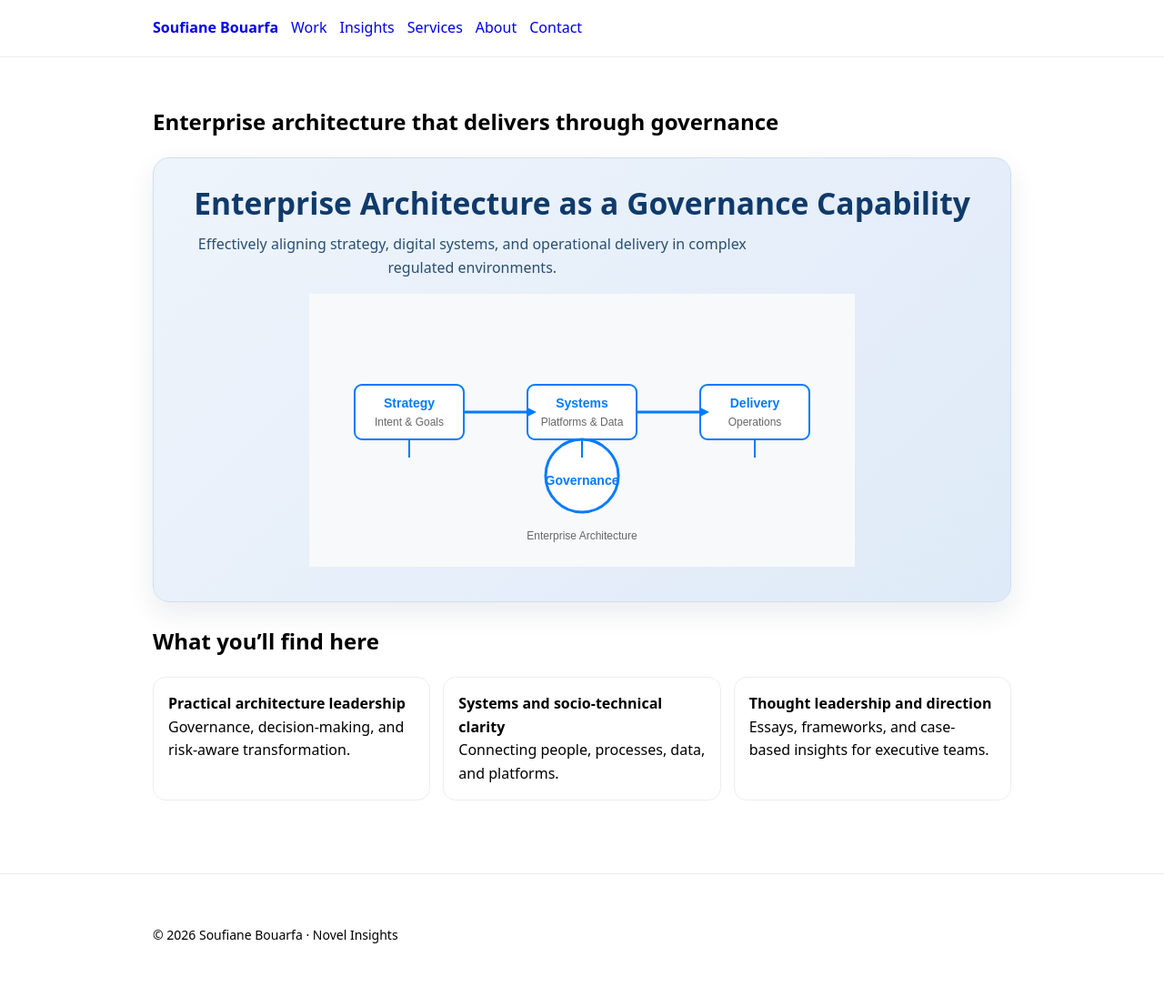
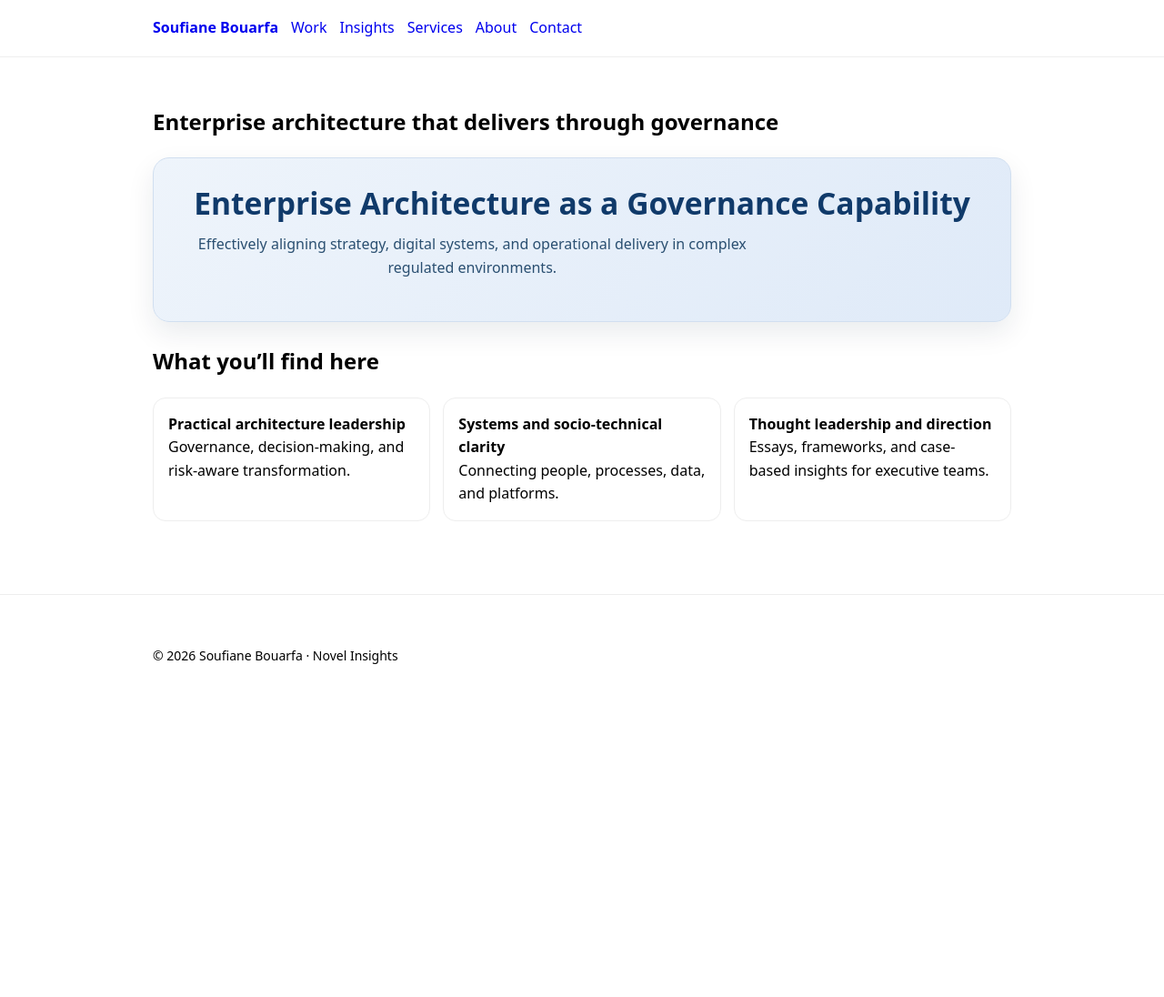
Before and after one commit to sbouarfa/soufianebouarfa.github.io, a Jekyll site: the page built from index.md, in a window 1280 px wide. Shown: the whole page at 91% size. Built offline with Jekyll 4.4.1, drawn with Linux system fonts in a browser that asks for light colours; after the commit the page ends 900 px from its top, so only the background shows below that.

Commit message:
Remove hero diagram from homepage

```diff
--- a/index.md
+++ b/index.md
@@ -7,46 +7,6 @@ summary: "Governance-led enterprise and solution architecture for regulated orga
 <section class="hero home-hero">
   <h1>Enterprise Architecture as a Governance Capability</h1>
   <p>Effectively aligning strategy, digital systems, and operational delivery in complex regulated environments.</p>
-
-  <div class="hero-visual">
-    <svg xmlns="http://www.w3.org/2000/svg" viewBox="0 0 600 300" style="width: 100%; max-width: 600px; height: auto;">
-      <!-- Background -->
-      <rect width="600" height="300" fill="#f8f9fa"/>
-
-      <!-- Strategy Box -->
-      <rect x="50" y="100" width="120" height="60" fill="#ffffff" stroke="#007bff" stroke-width="2" rx="8"/>
-      <text x="110" y="125" text-anchor="middle" font-family="Arial, sans-serif" font-size="14" font-weight="bold" fill="#007bff">Strategy</text>
-      <text x="110" y="145" text-anchor="middle" font-family="Arial, sans-serif" font-size="12" fill="#666">Intent &amp; Goals</text>
-
-      <!-- Systems Box -->
-      <rect x="240" y="100" width="120" height="60" fill="#ffffff" stroke="#007bff" stroke-width="2" rx="8"/>
-      <text x="300" y="125" text-anchor="middle" font-family="Arial, sans-serif" font-size="14" font-weight="bold" fill="#007bff">Systems</text>
-      <text x="300" y="145" text-anchor="middle" font-family="Arial, sans-serif" font-size="12" fill="#666">Platforms &amp; Data</text>
-
-      <!-- Delivery Box -->
-      <rect x="430" y="100" width="120" height="60" fill="#ffffff" stroke="#007bff" stroke-width="2" rx="8"/>
-      <text x="490" y="125" text-anchor="middle" font-family="Arial, sans-serif" font-size="14" font-weight="bold" fill="#007bff">Delivery</text>
-      <text x="490" y="145" text-anchor="middle" font-family="Arial, sans-serif" font-size="12" fill="#666">Operations</text>
-
-      <!-- Arrows -->
-      <line x1="170" y1="130" x2="240" y2="130" stroke="#007bff" stroke-width="3"/>
-      <polygon points="240,125 250,130 240,135" fill="#007bff"/>
-      <line x1="360" y1="130" x2="430" y2="130" stroke="#007bff" stroke-width="3"/>
-      <polygon points="430,125 440,130 430,135" fill="#007bff"/>
-
-      <!-- Governance Circle -->
-      <circle cx="300" cy="200" r="40" fill="#ffffff" stroke="#007bff" stroke-width="3"/>
-      <text x="300" y="210" text-anchor="middle" font-family="Arial, sans-serif" font-size="14" font-weight="bold" fill="#007bff">Governance</text>
-
-      <!-- Connecting Lines -->
-      <line x1="110" y1="160" x2="110" y2="180" stroke="#007bff" stroke-width="2"/>
-      <line x1="300" y1="160" x2="300" y2="180" stroke="#007bff" stroke-width="2"/>
-      <line x1="490" y1="160" x2="490" y2="180" stroke="#007bff" stroke-width="2"/>
-
-      <!-- Title -->
-      <text x="300" y="270" text-anchor="middle" font-family="Arial, sans-serif" font-size="12" fill="#666">Enterprise Architecture</text>
-    </svg>
-  </div>
 </section>
 
 ## What you'll find here
```
